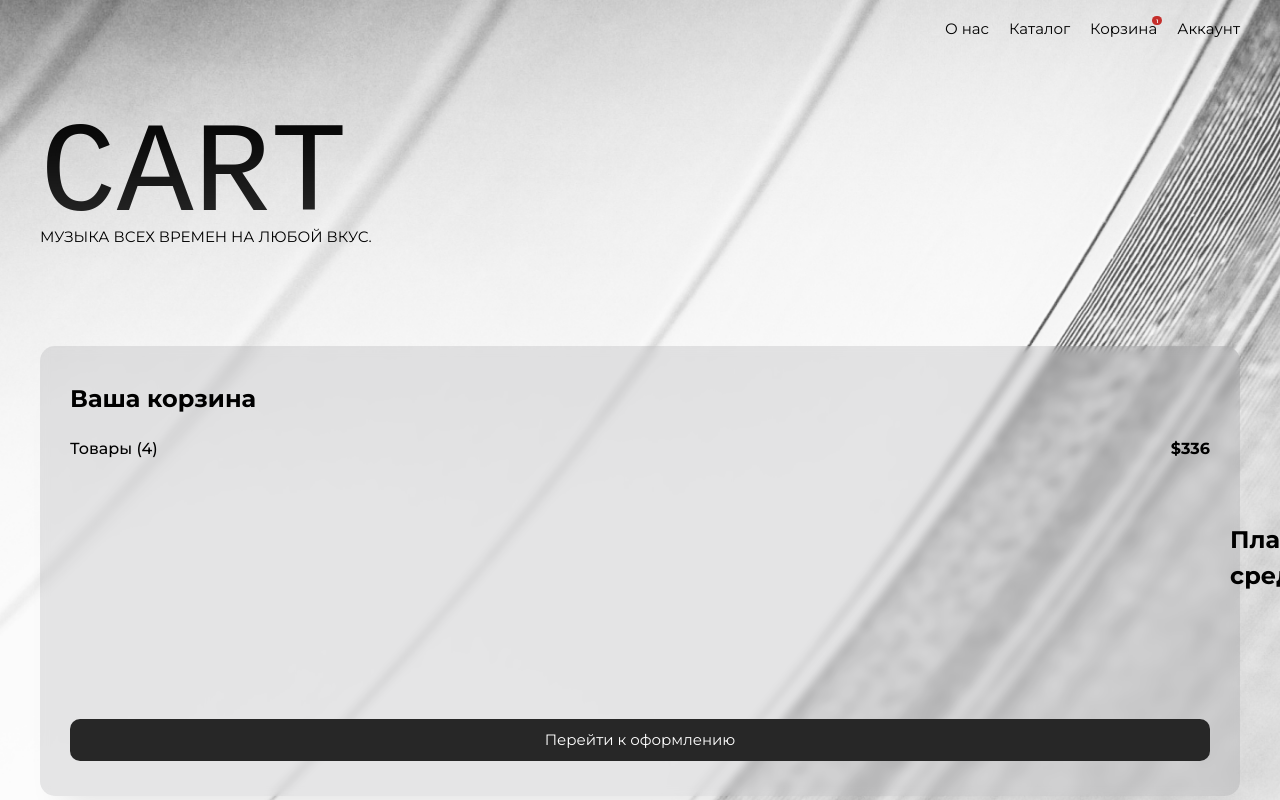
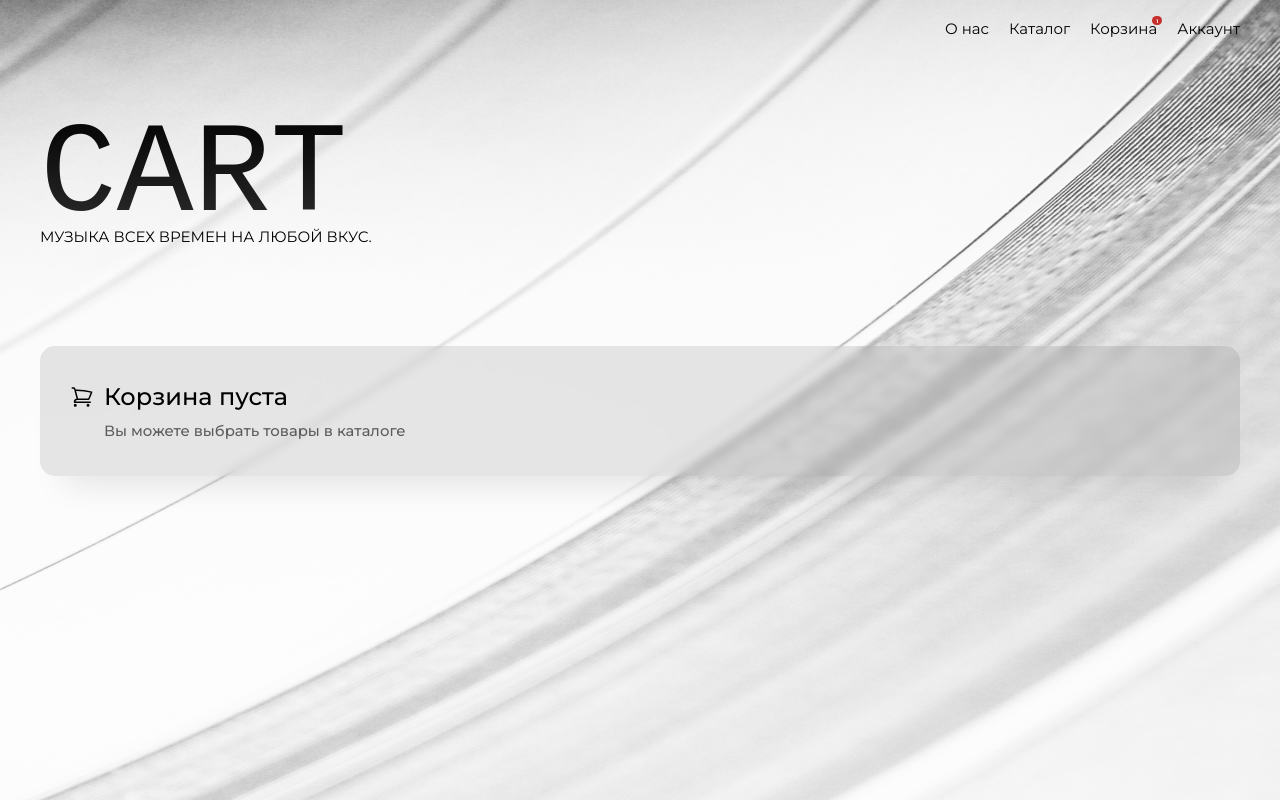
Before and after one commit to guffinnn/vinyl-store, a React (Create React App) app in the folder ClientApp/: page /cart in a window 1280 px wide. Shown: the top 800 px of the page. Built offline with nearby package versions, Linux system fonts and the light colour scheme.

Commit message:
feat: add hover/active effects to position component and add variant when cart is empty

```diff
--- a/ClientApp/src/assets/records/records.js
+++ b/ClientApp/src/assets/records/records.js
@@ -30,4 +30,6 @@ export const RECORDS = [
     }
 ];
 
+export const CART = [];
+
 export { img1, img2, img3, img4 };
--- a/ClientApp/src/components/position/Position.css
+++ b/ClientApp/src/components/position/Position.css
@@ -102,6 +102,18 @@
     cursor: pointer;
 }
 
+.minus__icon {
+    transition: transform 0.1s;
+}
+
+.minus__button:hover .minus__icon {
+    transform: scale(1.05);
+}
+
+.minus__button:active .minus__icon {
+    transform: scale(0.95);
+}
+
 .plus__button {
     display: flex;
     flex-direction: row;
@@ -111,11 +123,26 @@
 
     width: 38px;
     height: 38px;
+    transition: transform 0.1s;
 
     background: #272727;
     border-radius: 5px;
 
     cursor: pointer;
+}
+
+.plus__icon {
+    width: 18px;
+    height: 18px;
+    transition: transform 0.1s;
+}
+
+.plus__button:hover .plus__icon {
+    transform: scale(1.05);
+}
+
+.plus__button:active .plus__icon {
+    transform: scale(0.95);
 }
 
 .counter__frame {
--- a/ClientApp/src/pages/cart/Cart.css
+++ b/ClientApp/src/pages/cart/Cart.css
@@ -1,10 +1,11 @@
 #cart {
     width: auto;
+    height: 50vh;
 
     display: flex;
     gap: 20px;
     flex-direction: row;
-    justify-content: space-between;
+    justify-content: flex-end;
     flex-wrap: nowrap;
     align-content: flex-start;
 
@@ -173,6 +174,48 @@ article.cart__price {
     color: #000000;
 }
 
+.error__container {
+    width: auto;
+    display: flex;
+    align-items: flex-start;
+    padding: 0;
+    gap: 10px;
+    align-self: stretch;
+}
+
+.error__image {}
+
+.image__content {
+    width: 24px;
+    height: 24px;
+    min-width: 24px;
+    margin: 4px 0;
+}
+
+.error__info {
+    display: flex;
+    flex-direction: column;
+    align-items: flex-start;
+    padding: 0;
+    gap: 10px;
+}
+
+.error__head {
+    font-style: normal;
+    font-weight: 500;
+    font-size: 24px;
+    line-height: 130%;
+    color: #000000;
+}
+
+.error__text {
+    font-style: normal;
+    font-weight: 500;
+    font-size: 14.8331px;
+    line-height: 130%;
+    color: rgba(0, 0, 0, 0.6);
+}
+
 @media(max-width: 1300px) {
     #cart {
         flex-direction: column-reverse;
--- a/ClientApp/src/pages/cart/Cart.jsx
+++ b/ClientApp/src/pages/cart/Cart.jsx
@@ -6,7 +6,8 @@ import Payments from "../../components/payments/Payments";
 import Button from "../../components/button/Button";
 import Position from "../../components/position/Position";
 import Heart from "../../components/heart/Heart";
-import {RECORDS} from "../../assets/records/records";
+import {CART, RECORDS} from "../../assets/records/records";
+import basket from '../../assets/basket-icon.svg';
 
 function Cart() {
     return (
@@ -16,14 +17,26 @@ function Cart() {
                 <section className="cart">
                     <div className="cart__frame">
                         <div className="cart__fluid">
-                            {RECORDS.map((item, index) => (
+                            {CART.length > 0 ? (
+                                RECORDS.map((item, index) => (
                                     <Position record={item} image={index}>
                                         <Heart status={1} />
                                     </Position>
-                            ))}
+                            ))) : (
+                                <div className="error__container">
+                                    <div className="error__image">
+                                        <img alt="Error" src={basket} className="image__content"/>
+                                    </div>
+                                    <div className="error__info">
+                                        <p className="error__head">Корзина пуста</p>
+                                        <p className="error__text">Вы можете выбрать товары в каталоге</p>
+                                    </div>
+                                </div>
+                            )}
                         </div>
                     </div>
                 </section>
+                {CART.length > 0 && (
                     <aside className="cart">
                         <article className="cart__price">
                             <p className="cart__heading">Ваша корзина</p>
@@ -31,15 +44,16 @@ function Cart() {
                                 <p className="objects__count">Товары (4)</p>
                                 <p className="final__price">$336</p>
                             </div>
-                        <Button id="success" content={"Перейти к оформлению"} />
+                            <Button id="success" content={"Перейти к оформлению"}/>
                         </article>
                         <article className="payments">
                             <p className="cart__heading">Платежные средства</p>
-                        <Payments />
+                            <Payments/>
                         </article>
                     </aside>
+                )}
             </main>
-            <Footer />
+            <Footer/>
         </>
     );
 }
```
Also changed, not shown: ClientApp/src/assets/basket-icon.svg (added). Lines whose indentation alone changed are shown as unchanged.
